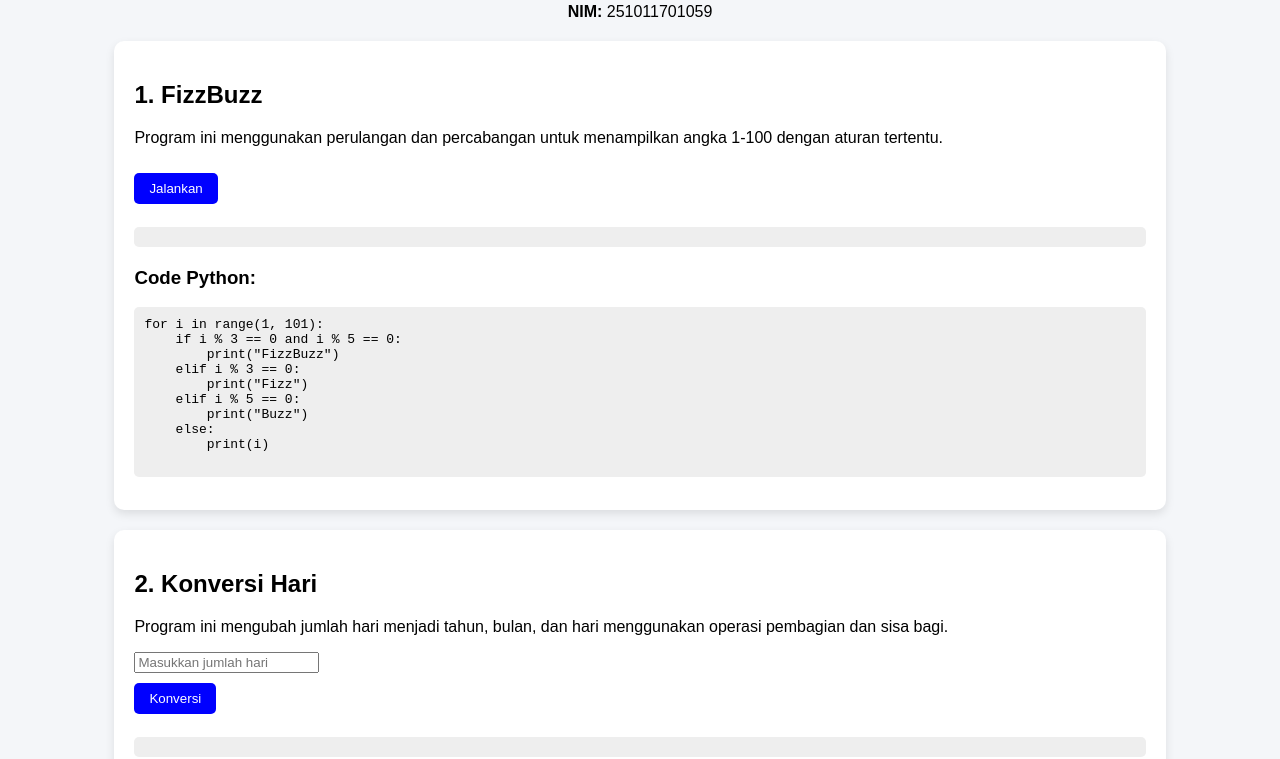
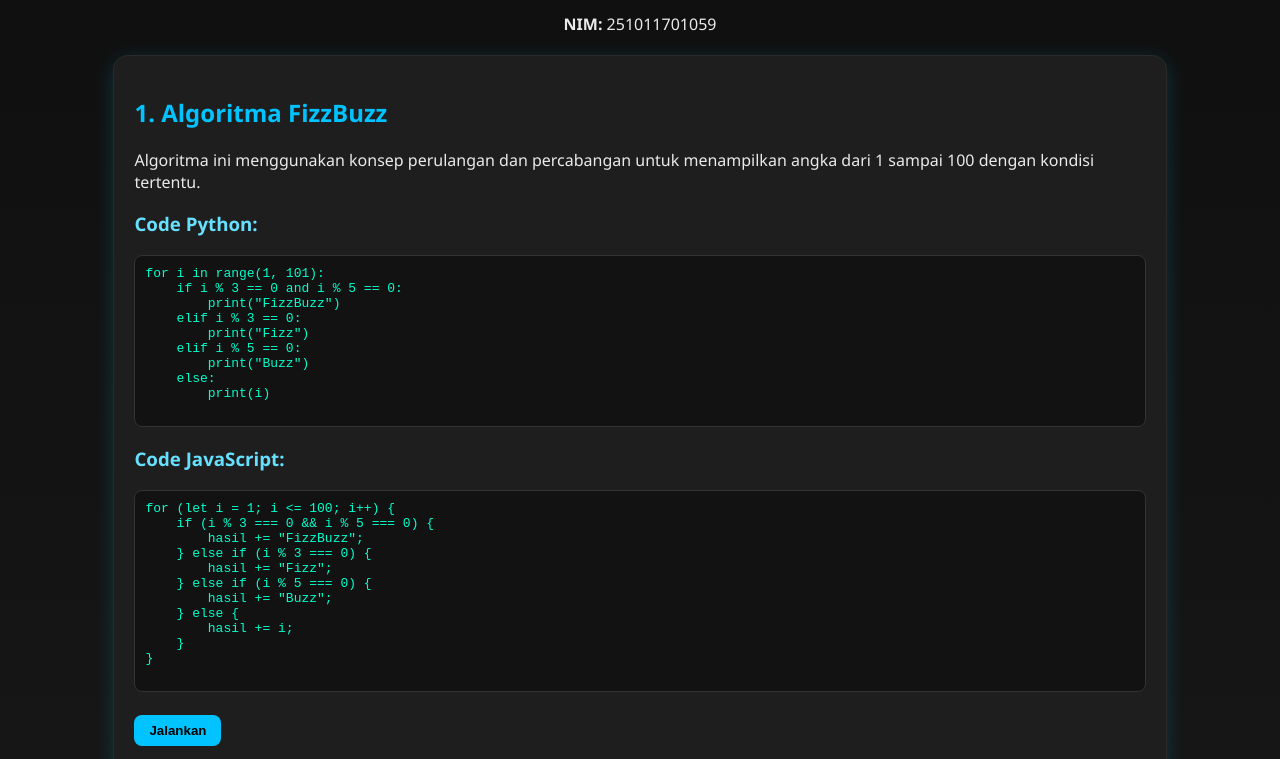
Before and after one commit to Rhapzo-linzs/FizzBuzz-python, a plain HTML site: page index.html in a window 1280 px wide. Shown: the part 111-870 px from the top of the page. Drawn offline with Linux system fonts and the light colour scheme.

Commit message:
Update index.html

```diff
--- a/index.html
+++ b/index.html
@@ -2,63 +2,91 @@
 <html>
 <head>
     <title>Tugas Algoritma</title>
+
     <style>
         body {
-            font-family: Arial;
-            background: #f4f6f9;
+            font-family: 'Segoe UI', sans-serif;
+            background: linear-gradient(to bottom, #0f0f0f, #1c1c1c);
+            color: #eaeaea;
             text-align: center;
         }
 
+        h1 {
+            color: #00c3ff;
+            letter-spacing: 2px;
+        }
+
         .card {
-            background: white;
+            background: #1e1e1e;
             width: 80%;
             margin: 20px auto;
             padding: 20px;
-            border-radius: 10px;
-            box-shadow: 0 4px 10px rgba(0,0,0,0.1);
+            border-radius: 15px;
+            box-shadow: 0 5px 20px rgba(0, 195, 255, 0.2);
             text-align: left;
+            border: 1px solid #2a2a2a;
+        }
+
+        h2 {
+            color: #00c3ff;
+        }
+
+        h3 {
+            color: #66e0ff;
         }
 
         button {
             padding: 8px 15px;
             margin: 10px 0;
             border: none;
-            background: blue;
+            background: #00c3ff;
+            color: black;
+            border-radius: 8px;
+            cursor: pointer;
+            font-weight: bold;
+        }
+
+        button:hover {
+            background: #00a3d6;
+        }
+
+        input {
+            padding: 8px;
+            border-radius: 8px;
+            border: 1px solid #444;
+            background: #2a2a2a;
             color: white;
-            border-radius: 5px;
-            cursor: pointer;
         }
 
         pre {
-            background: #eee;
+            background: #121212;
             padding: 10px;
-            border-radius: 5px;
+            border-radius: 8px;
+            border: 1px solid #333;
             overflow-x: auto;
+            color: #00ffcc;
         }
 
-        h3 {
-            margin-top: 20px;
+        hr {
+            border: 1px solid #333;
         }
     </style>
 </head>
 
 <body>
 
-<h1>TUGAS ALGORITMA PERTEMUAN 4</h1>
+<h1>⚡ Tugas Algoritma ⚡</h1>
 <p><b>Nama:</b> Reyhan Pasha</p>
 <p><b>NIM:</b> 251011701059</p>
 
 <!-- FIZZBUZZ -->
 <div class="card">
-    <h2>1. FizzBuzz</h2>
+    <h2>1. Algoritma FizzBuzz</h2>
 
     <p>
-    Program ini menggunakan perulangan dan percabangan untuk menampilkan angka 1-100
-    dengan aturan tertentu.
+    Algoritma ini menggunakan konsep perulangan dan percabangan untuk menampilkan
+    angka dari 1 sampai 100 dengan kondisi tertentu.
     </p>
-
-    <button onclick="runFizzBuzz()">Jalankan</button>
-    <pre id="fizzbuzz"></pre>
 
     <h3>Code Python:</h3>
     <pre>
@@ -72,21 +100,34 @@ for i in range(1, 101):
     else:
         print(i)
     </pre>
+
+    <h3>Code JavaScript:</h3>
+    <pre>
+for (let i = 1; i <= 100; i++) {
+    if (i % 3 === 0 && i % 5 === 0) {
+        hasil += "FizzBuzz";
+    } else if (i % 3 === 0) {
+        hasil += "Fizz";
+    } else if (i % 5 === 0) {
+        hasil += "Buzz";
+    } else {
+        hasil += i;
+    }
+}
+    </pre>
+
+    <button onclick="runFizzBuzz()">Jalankan</button>
+    <pre id="fizzbuzz"></pre>
 </div>
 
 <!-- KONVERSI HARI -->
 <div class="card">
-    <h2>2. Konversi Hari</h2>
+    <h2>2. Algoritma Konversi Hari</h2>
 
     <p>
-    Program ini mengubah jumlah hari menjadi tahun, bulan, dan hari menggunakan
-    operasi pembagian dan sisa bagi.
+    Algoritma ini digunakan untuk mengubah jumlah hari menjadi tahun, bulan,
+    dan hari menggunakan operasi pembagian dan sisa bagi.
     </p>
-
-    <input type="number" id="inputHari" placeholder="Masukkan jumlah hari">
-    <br>
-    <button onclick="konversiHari()">Konversi</button>
-    <pre id="hasil"></pre>
 
     <h3>Code Python:</h3>
     <pre>
@@ -103,6 +144,19 @@ print("Bulan :", bulan)
 print("Hari  :", hari)
     </pre>
 
+    <h3>Code JavaScript:</h3>
+    <pre>
+let tahun = Math.floor(total / 365);
+let sisa = total % 365;
+
+let bulan = Math.floor(sisa / 30);
+let hari = sisa % 30;
+    </pre>
+
+    <input type="number" id="inputHari" placeholder="Masukkan jumlah hari">
+    <br>
+    <button onclick="konversiHari()">Konversi</button>
+    <pre id="hasil"></pre>
 </div>
 
 <script>
@@ -137,7 +191,3 @@ function konversiHari() {
 
     document.getElementById("hasil").textContent = hasil;
 }
-</script>
-
-</body>
-</html>
```
